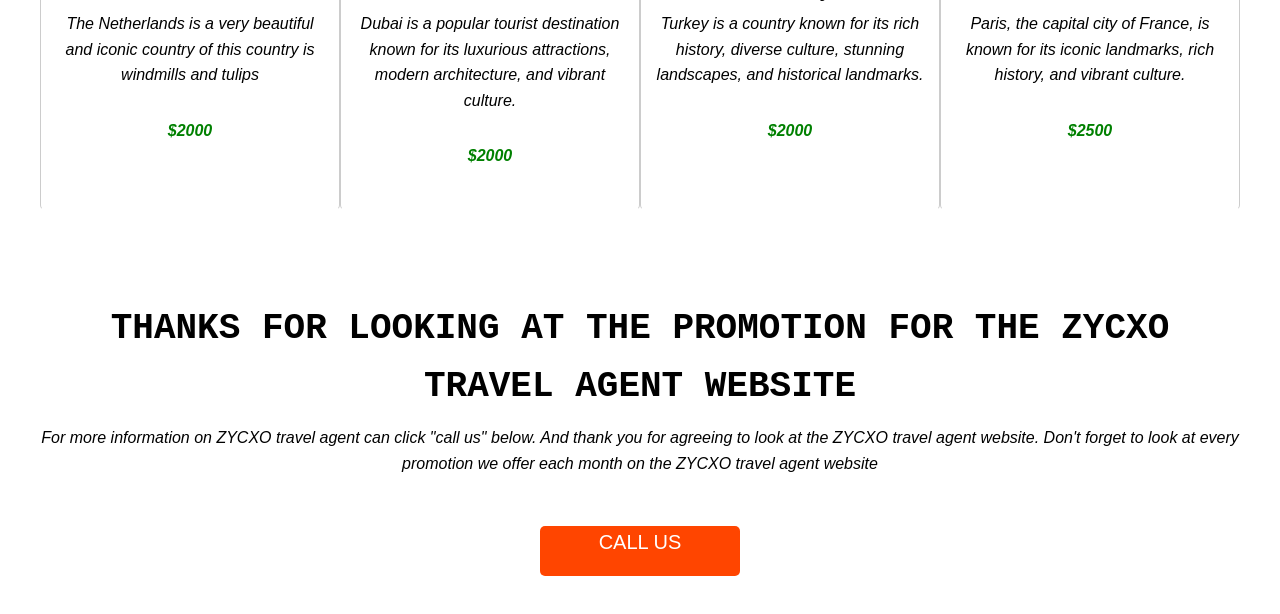
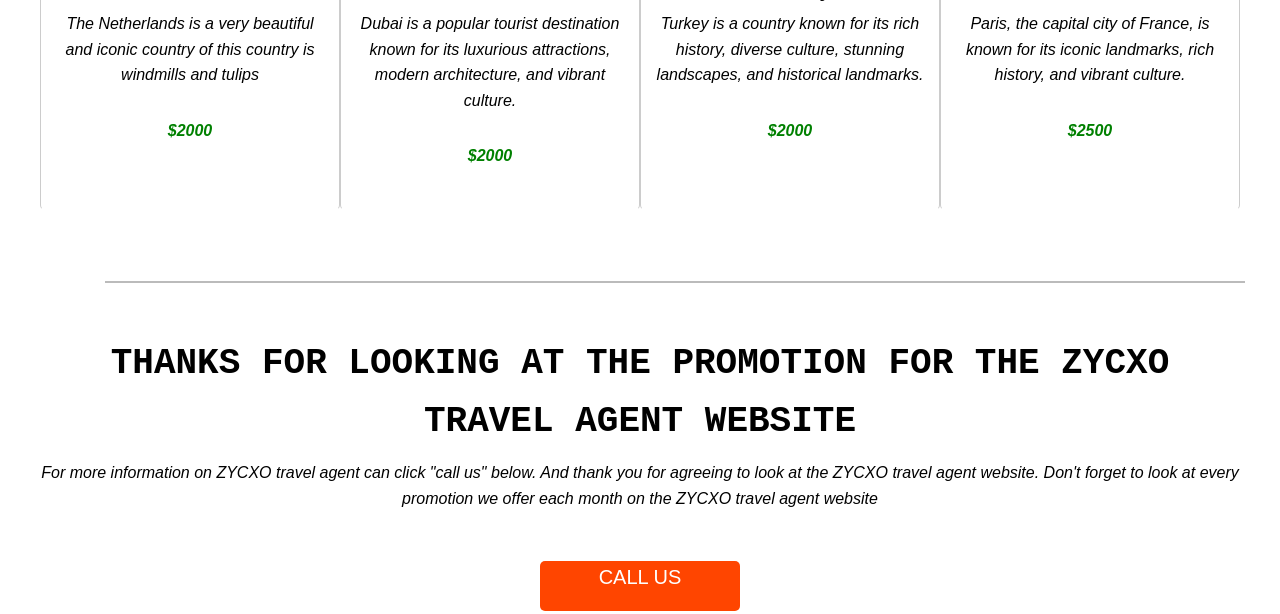
Before and after one commit to revou-fundamental-course/24-07-23-Gafiel, a plain HTML site: page index.html in a window 1280 px wide. Shown: the part 2082-2696 px from the top of the page. Drawn offline with Linux system fonts and the light colour scheme.

Commit message:
Update style.css
style terbaru

```diff
--- a/css/style.css
+++ b/css/style.css
@@ -302,6 +302,24 @@
     background-color: #bbbbbb;
     position: relative;
   }
+  .line-container2 {
+    display: flex;
+    margin-left: 50px;
+    margin-top: 30px;
+    align-items: center;
+    justify-items: center;
+    justify-content: center;
+    width: 1200px;
+    height: 5px;
+  }
+  .line2 {
+    width: 95%;
+    margin-left: 50px;
+    height: 2px;
+    background-color: #bbbbbb;
+    position: static;
+  }
+
   /* Footer */
   .call-box {
     margin-top: 50px;
```
